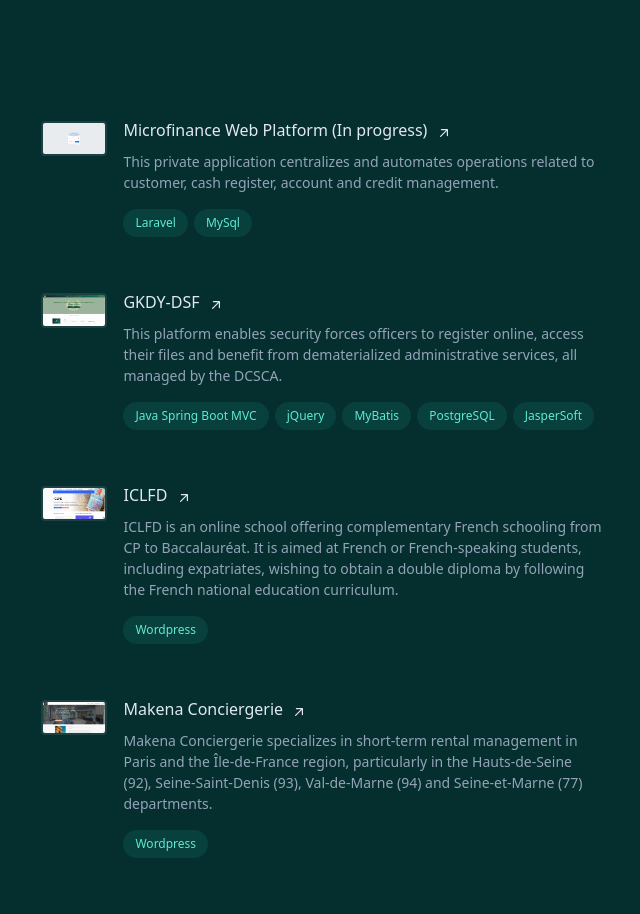
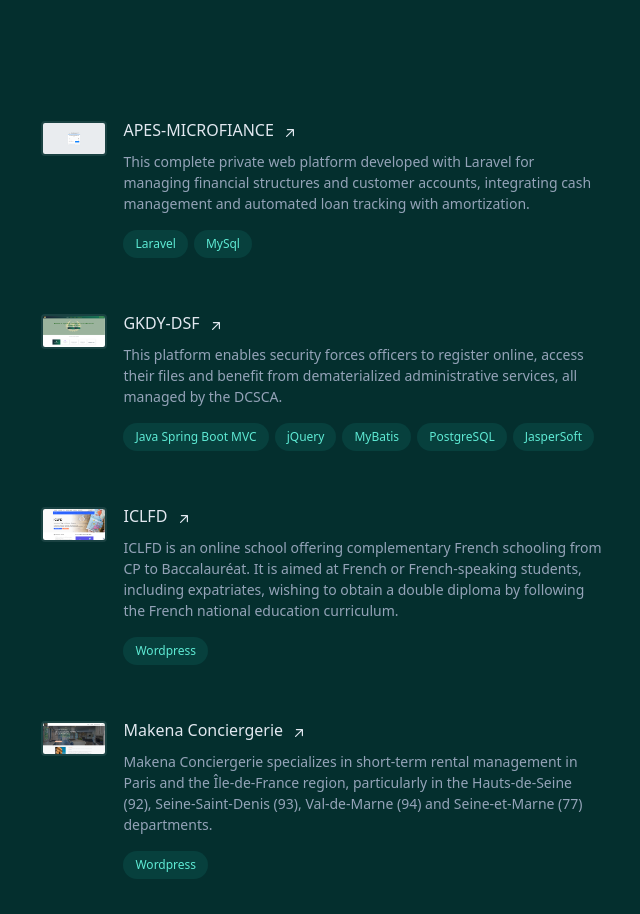
Before and after one commit to Harley755/portfolio-vuejs, a Vue app: page / in a window 1280 px wide. Shown: the part 1560-2474 px from the top of the page, without its empty margins (500-1140 px from the left). Built offline with nearby package versions, Linux system fonts and the light colour scheme.

Commit message:
Update ProjectComponent.vue

```diff
--- a/src/components/rigthSideComponents/ProjectComponent.vue
+++ b/src/components/rigthSideComponents/ProjectComponent.vue
@@ -5,11 +5,11 @@
       projects: [
         {
           image: '/microfinance.png',
-          title: 'Microfinance Web Platform (In progress)',
+          title: 'APES-MICROFIANCE',
           company: 'APES-BENIN',
           location: 'Cotonou, Benin',
           description:
-            'This private application centralizes and automates operations related to customer, cash register, account and credit management.',
+            'This complete private web platform developed with Laravel for managing financial structures and customer accounts, integrating cash management and automated loan tracking with amortization.',
           technologies: ['Laravel', 'MySql'],
           companyWebsite: '#',
         },
```
